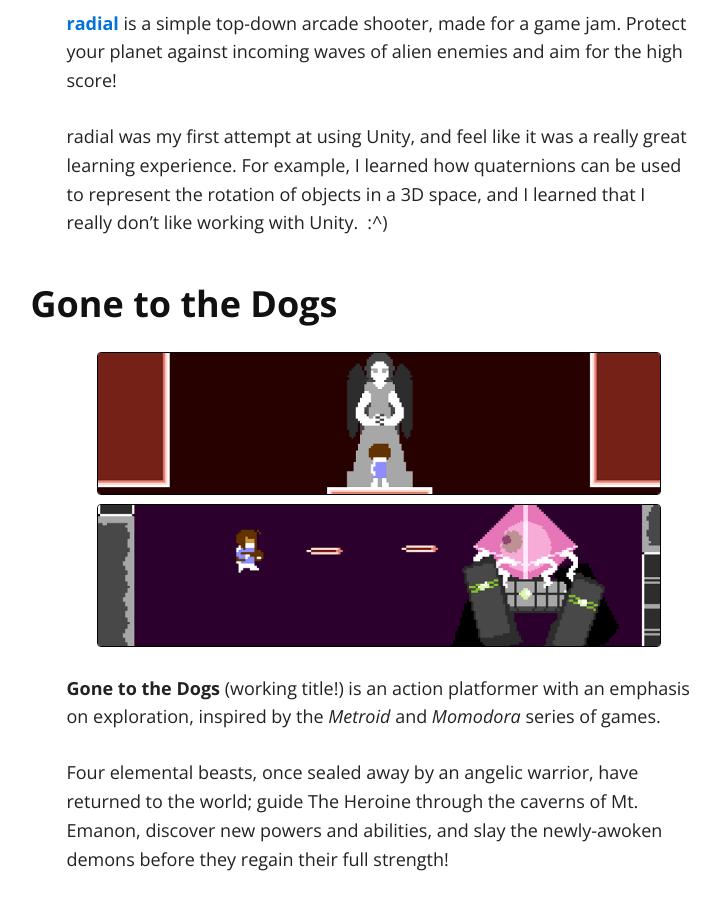
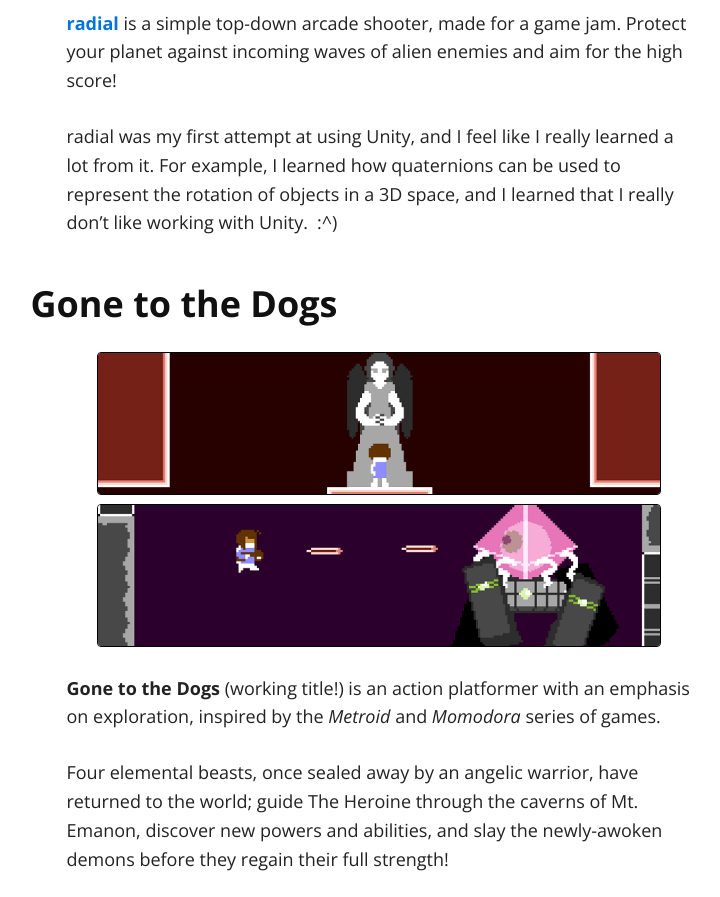
Before and after one commit to funbather/funbather.github.io, a plain HTML site: page index.html in a window 1280 px wide. Shown: the part 4180-5077 px from the top of the page, without its empty margins (261-981 px from the left). Drawn offline with nearby package versions, Linux system fonts and the light colour scheme.

Commit message:
Small grammatical fixes

```diff
--- a/index.html
+++ b/index.html
@@ -93,7 +93,7 @@
 
 <p><a href="http://www.unicornfan.com/radial/"><strong>radial</strong></a> is a simple top-down arcade shooter, made for a game jam. Protect your planet against incoming waves of alien enemies and aim for the high score!</p>
 
-<p>radial was my first attempt at using Unity, and feel like it was a really great learning experience. For example, I learned how quaternions can be used to represent the rotation of objects in a 3D space, and I learned that I really don’t like working with Unity. :^)</p>
+<p>radial was my first attempt at using Unity, and I feel like I really learned a lot from it. For example, I learned how quaternions can be used to represent the rotation of objects in a 3D space, and I learned that I really don’t like working with Unity. :^)</p>
 
 <h3 id="gone-to-the-dogs">Gone to the Dogs</h3>
 <p><img src="/images/gttd1.png" alt="gttd1" />
```
